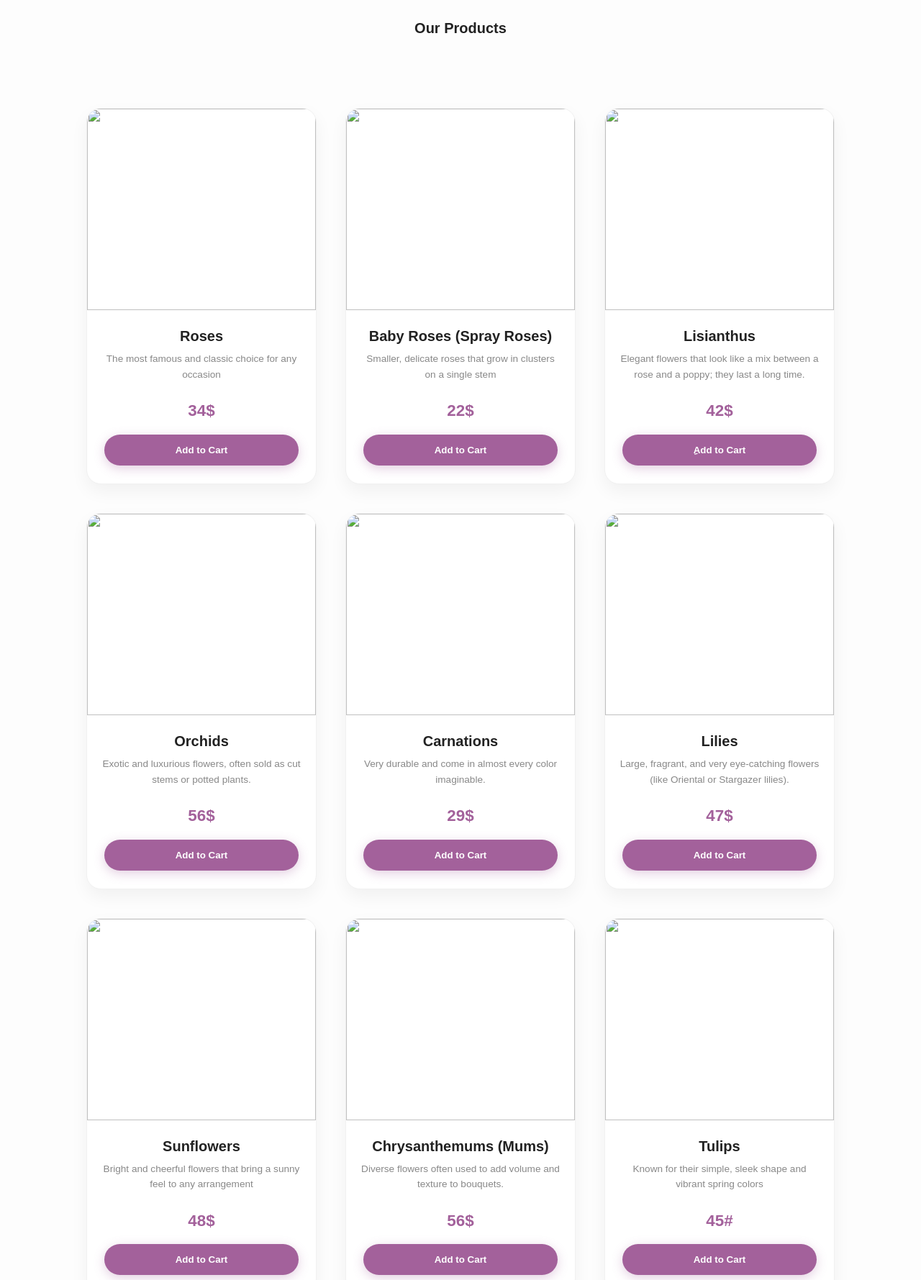
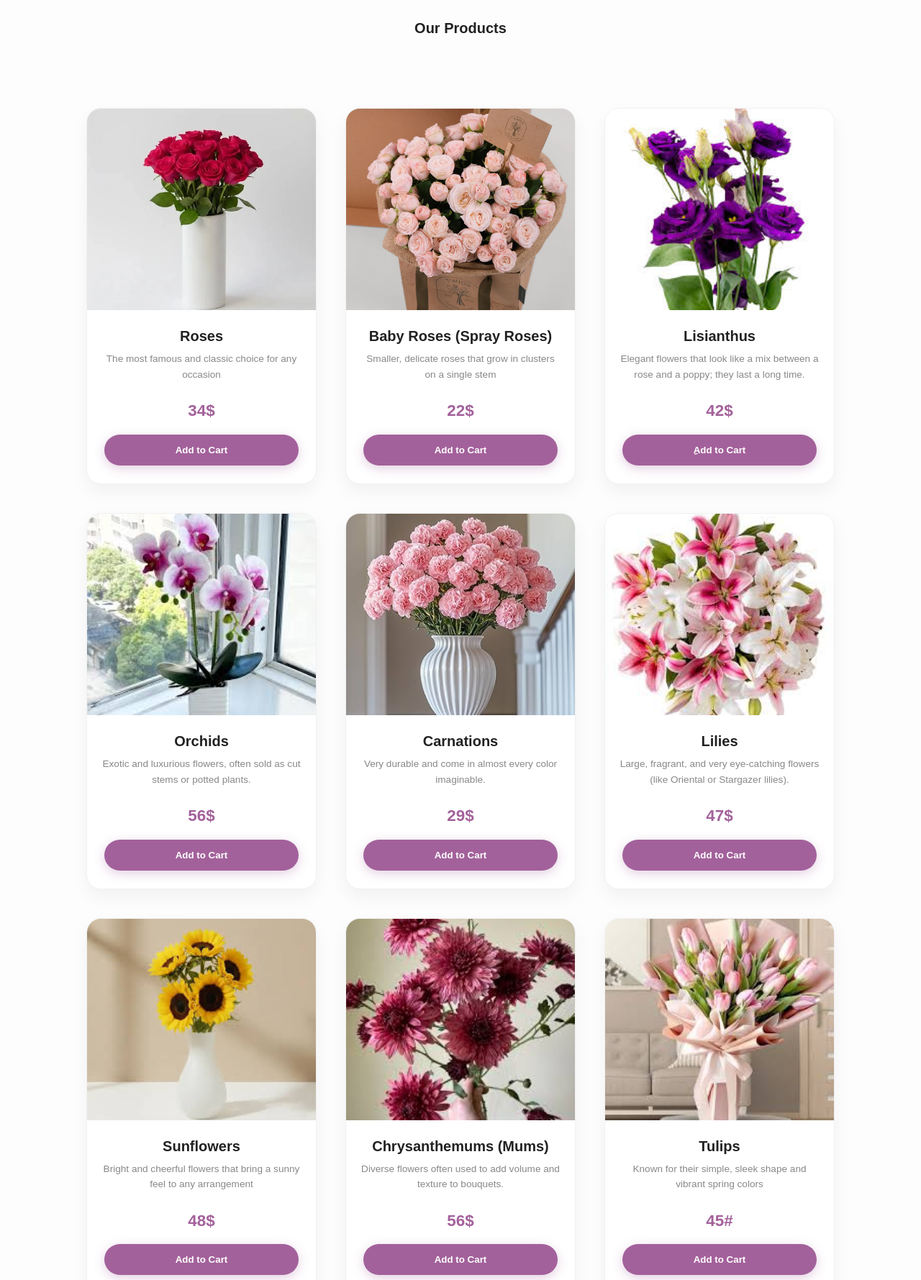
Before and after one commit to loliii105/forst, a plain HTML site: page index.html in a window 1280 px wide. Shown: the part 729-2508 px from the top of the page at 72% size. Drawn offline with nearby package versions, Linux system fonts and the light colour scheme.

Commit message:
Update index.html

```diff
--- a/index.html
+++ b/index.html
@@ -30,73 +30,73 @@
     </nav>
     <main>
         <div class="main-slider">
-            <div><img src="photos/flower3.jpeg" alt="Spring 4"></div>
-            <div><img src="photos/flower1.webp" alt="Spring 1"></div>
-            <div><img src="photos/flower2.webp" alt="Spring 2"></div>
-            <div><img src="photos/flower5.webp" alt="Spring 3"></div>
+            <div><img src="flower3.jpeg" alt="Spring 4"></div>
+            <div><img src="flower1.webp" alt="Spring 1"></div>
+            <div><img src="flower2.webp" alt="Spring 2"></div>
+            <div><img src="flower5.webp" alt="Spring 3"></div>
         </div>
         <hr class="separator">
 
         <div class="product">
            <h1 class="main-title">Our Products</h1>
             <div>
-                <img src="photos/roses.webp" alt="">
+                <img src="roses.webp" alt="">
                 <h1>Roses</h1>
                 <h3>The most famous and classic choice for any occasion</h3>
                 <h2 class="price">34$</h2>
                 <button>Add to Cart</button>
             </div>
             <div>
-                 <img src="photos/babyrose.webp" alt="">
+                 <img src="babyrose.webp" alt="">
                 <h1>Baby Roses (Spray Roses)</h1>
                 <h3>Smaller, delicate roses that grow in clusters on a single stem</h3>
                 <h2 class="price">22$</h2>
                 <button>Add to Cart</button>
             </div>
             <div>
-                <img src="photos/Lisianthus.jpeg" alt="">
+                <img src="Lisianthus.jpeg" alt="">
                 <h1>Lisianthus</h1>
                 <h3> Elegant flowers that look like a mix between a rose and a poppy; they last a long time.</h3>
                 <h2 class="price">42$</h2>
                 <button>ِAdd to Cart</button>
             </div>
             <div>
-                <img src="photos/Orchids.jpeg" alt="">
+                <img src="Orchids.jpeg" alt="">
                 <h1>Orchids</h1>
                 <h3>Exotic and luxurious flowers, often sold as cut stems or potted plants.</h3>
                 <h2 class="price">56$</h2>
                 <button>Add to Cart</button>
             </div>
             <div>
-                <img src="photos/Carnations.jpg" alt="">
+                <img src="Carnations.jpg" alt="">
                 <h1>Carnations</h1>
                 <h3>Very durable and come in almost every color imaginable.</h3>
                 <h2 class="price">29$</h2>
                 <button>Add to Cart</button>
            </div>
             <div>
-                <img src="photos/Lilies.jpeg" alt="">
+                <img src="Lilies.jpeg" alt="">
                 <h1>Lilies</h1>
                 <h3> Large, fragrant, and very eye-catching flowers (like Oriental or Stargazer lilies).</h3>
                 <h2 class="price">47$</h2>
                 <button>Add to Cart</button>
            </div>
             <div>
-                <img src="photos/Sunflowrs.jpeg" alt="">
+                <img src="Sunflowrs.jpeg" alt="">
                 <h1>Sunflowers</h1>
                 <h3>Bright and cheerful flowers that bring a sunny feel to any arrangement</h3>
                 <h2 class="price">48$</h2>
                 <button>Add to Cart</button>
            </div>
             <div>
-                <img src="photos/Chrysanthemums (Mums).jpeg" alt="">
+                <img src="/Chrysanthemums (Mums).jpeg" alt="">
                 <h1>Chrysanthemums (Mums)</h1>
                 <h3>Diverse flowers often used to add volume and texture to bouquets.</h3>
                 <h2 class="price">56$</h2>
                 <button>Add to Cart</button>
            </div>
             <div>
-                <img src="photos/Tulips.jpeg" alt="">
+                <img src="Tulips.jpeg" alt="">
                 <h1>Tulips</h1>
                 <h3>Known for their simple, sleek shape and vibrant spring colors</h3>
                 <h2 class="price">45#</h2>
```
